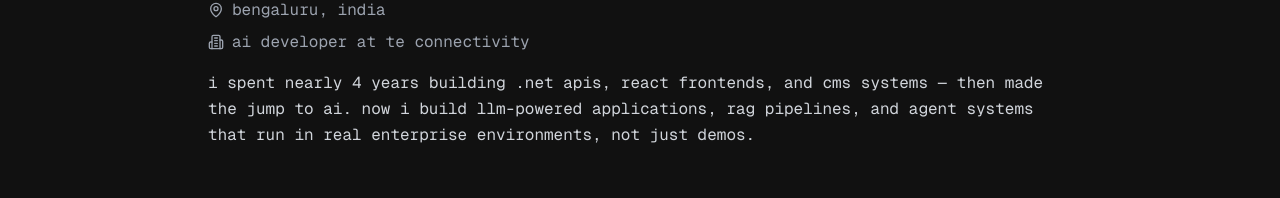
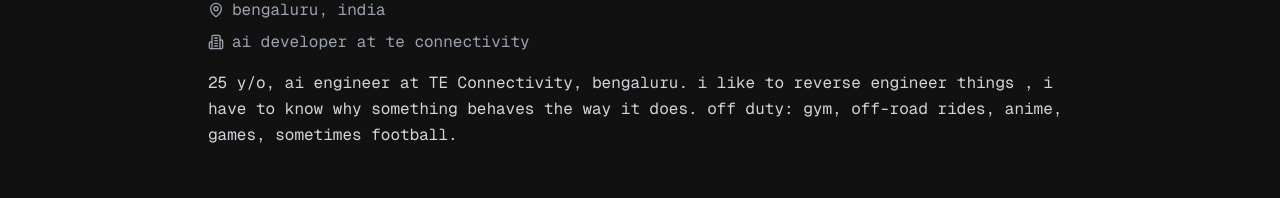
Before and after one commit to HrushiYadav/hrushi.dev, a Next.js app: page / in a window 1280 px wide. Shown: the part 170-368 px from the top of the page. Built offline with nearby package versions, Linux system fonts and the light colour scheme.

Commit message:
Update header.tsx

```diff
--- a/src/components/header.tsx
+++ b/src/components/header.tsx
@@ -20,10 +20,7 @@ export function Header() {
         </div>
       </div>
       <p className="leading-relaxed animate-fade-in-up">
-        i spent nearly 4 years building .net apis, react frontends, and cms systems
-        — then made the jump to ai. now i build llm-powered applications, rag
-        pipelines, and agent systems that run in real enterprise environments,
-        not just demos.
+        25 y/o, ai engineer at TE Connectivity, bengaluru. i like to reverse engineer things , i have to know why something behaves the way it does. off duty: gym, off-road rides, anime, games, sometimes football.
       </p>
     </header>
   )
```
